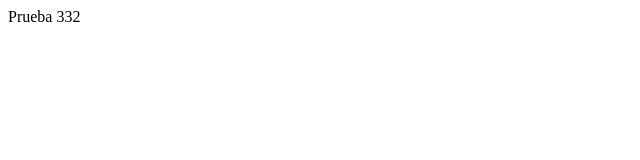
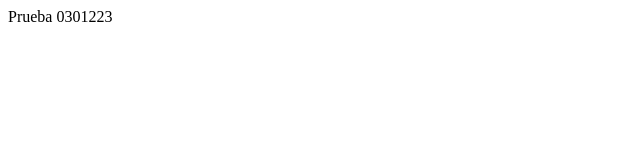
Before and after one commit to desdetuteclado/desdetuteclado, a plain HTML site: page index.html in a window 1280 px wide. Shown: the full height of the page, 0-640 px from the left. Drawn offline with Linux system fonts and the light colour scheme.

Commit message:
Update index.html

```diff
--- a/index.html
+++ b/index.html
@@ -1,3 +1,3 @@
 <div class="template-container container content ">
-Prueba 332
+Prueba 0301223
 </div>
```
